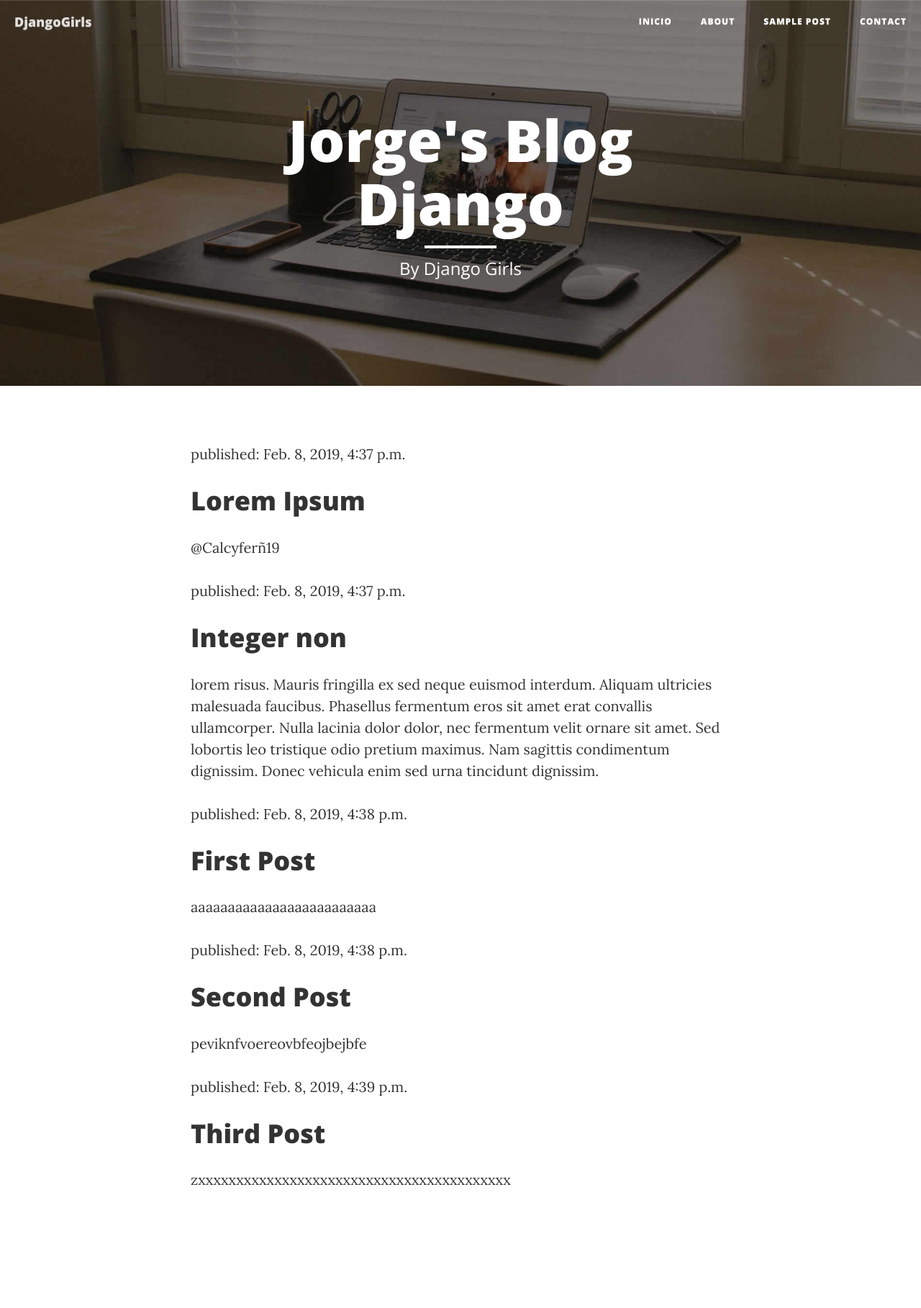
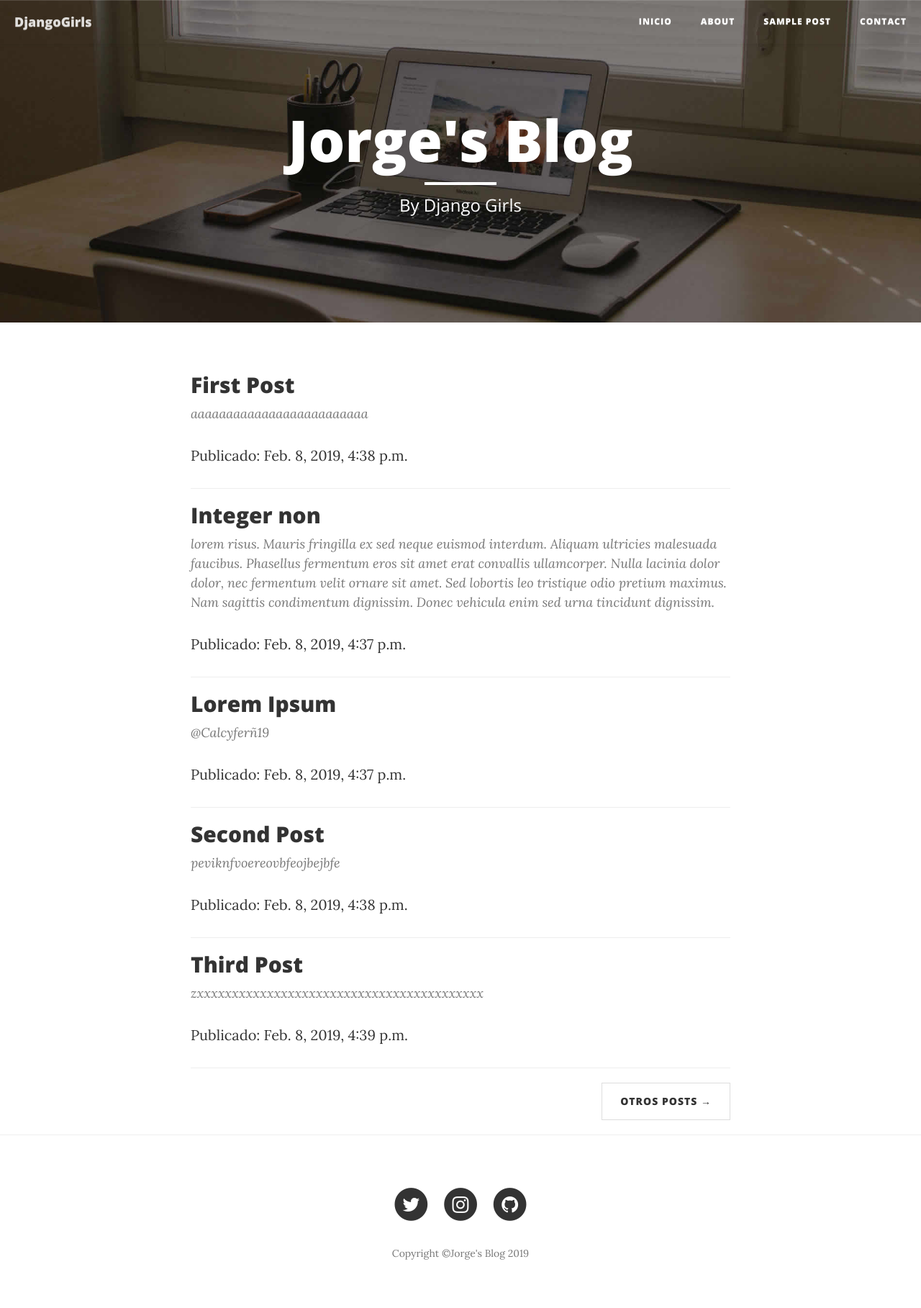
Before and after one commit to JorgeRomeros/New-Blog, a Django app: page / in a window 1280 px wide. Shown: the whole page at 72% size. Before the commit the page ends 1646 px from the top, so only its background shows below. Run offline with Django 3.2, Linux system fonts and the light colour scheme; data comes from the database, SQL or seed files in the repository; some libraries are stand-ins or nearby versions.

Commit message:
Agrego footer, older post y js
actualizacion a template

```diff
--- a/blog/templates/blog/post_list.html
+++ b/blog/templates/blog/post_list.html
@@ -1,14 +1,15 @@
 {% load static %}
 <html>
     <head>
+        <title>Jorge's Blog</title>
         <title>Django Girls blog</title>
         <link rel="stylesheet" href="//maxcdn.bootstrapcdn.com/bootstrap/3.2.0/css/bootstrap.min.css">
         <link rel="stylesheet" href="//maxcdn.bootstrapcdn.com/bootstrap/3.2.0/css/bootstrap-theme.min.css">
         <!--<link rel="stylesheet" href="{% static 'css/blog.css' %}">-->
         <!-- Css3 -->
-        <link rel="stylesheet" href="{% static 'css/clean-blog.css' %}">
-        <link rel="stylesheet" href="{% static 'css/clean-blog.min.css' %}">
-
+        <link href="{% static 'vendor/bootstrap/css/bootstrap.min.css' %}" rel="stylesheet">
+        <!--<link href="{% static 'css/clean-blog.css' %}" rel="stylesheet">-->
+        <link href="{% static 'css/clean-blog.min.css' %}" rel="stylesheet" >
         <!-- Fuentes -->
         <link href="{% static 'vendor/font-awesome/css/font-awesome.min.css' %}" rel="stylesheet" type="text/css">
         <link href='https://fonts.googleapis.com/css?family=Lora:400,700,400italic,700italic' rel='stylesheet' type='text/css'>
@@ -55,7 +56,7 @@
             <div class="row">
                 <div class="col-lg-8 col-lg-offset-2 col-md-10 col-md-offset-1">
                     <div class="site-heading">
-                        <h1>Jorge's Blog Django</h1>
+                        <h1>Jorge's Blog</h1>
                         <hr class="small">
                         <span class="subheading">By Django Girls</span>
                     </div>
@@ -63,24 +64,77 @@
             </div>
         </div>
      </header>
-
-
-        <div class="content container">
+        <div class="content container"><!--Div Class content container -->
             <div class="row">
                 <div class="col-lg-8 col-lg-offset-2 col-md-10 col-md-offset-1">
                     <div class="post-preview">
-                    {% for post in posts %}
-                        <div class="post">
-                            <div class="date">
-                                <p>published: {{ post.published_date }}</p>
-                            </div>
-                            <h1><a href="">{{ post.title }}</a></h1>
-                            <p>{{ post.text|linebreaksbr }}</p>
-                        </div>
-                    {% endfor %}
-                   <div class="post-preview">
+                        {% for post in posts %}
+                                <h2 class="post-title"><a href="">{{ post.title }}</a></h2>
+                                <p class="post-meta">{{ post.text|linebreaksbr }}</p>
+                                <div class="date">
+                                    <p class="post-meta">Publicado: {{ post.published_date }}</p>
+                                </div>
+                                <hr>
+                        {% endfor %}
+                        <ul class="pager">
+                            <li class="next">
+                                <a href="#">Otros Posts &rarr;</a>
+                            </li>
+                        </ul>
+                    </div>
                 </div>
             </div>
-        </div>
+        </div> <!--Div Class content container -->
+
+        <hr>
+        <!-- Footer -->
+           <footer>
+               <div class="container">
+                   <div class="row">
+                       <div class="col-lg-8 col-lg-offset-2 col-md-10 col-md-offset-1">
+                           <ul class="list-inline text-center">
+                               <li>
+                                   <a href="#">
+                                       <span class="fa-stack fa-lg">
+                                           <i class="fa fa-circle fa-stack-2x"></i>
+                                           <i class="fa fa-twitter fa-stack-1x fa-inverse"></i>
+                                       </span>
+                                   </a>
+                               </li>
+                               <li>
+                                   <a href="#">
+                                       <span class="fa-stack fa-lg">
+                                           <i class="fa fa-circle fa-stack-2x"></i>
+                                           <i class="fa fa-instagram fa-stack-1x fa-inverse"></i>
+                                       </span>
+                                   </a>
+                               </li>
+                               <li>
+                                   <a href="https://github.com/JorgeRomeros/" target="_blank">
+                                       <span class="fa-stack fa-lg">
+                                           <i class="fa fa-circle fa-stack-2x"></i>
+                                           <i class="fa fa-github fa-stack-1x fa-inverse"></i>
+                                       </span>
+                                   </a>
+                               </li>
+                           </ul>
+                           <p class="copyright text-muted">Copyright &copy;Jorge's Blog 2019</p>
+                       </div>
+                   </div>
+               </div>
+           </footer>
+           <!-- jQuery -->
+            <script src="{% static 'vendor/jquery/jquery.min.js' %}"></script>
+
+            <!-- Bootstrap Core JavaScript -->
+            <script src="{% static 'vendor/bootstrap/js/bootstrap.min.js' %}"></script>
+
+            <!-- Contact Form JavaScript -->
+            <script src="{% static 'js/jqBootstrapValidation.js' %}"></script>
+            <script src="{% static 'js/contact_me.js' %}"></script>
+
+            <!-- Theme JavaScript -->
+            <script src="{% static 'js/clean-blog.min.js' %}"></script>
+
     </body>
 </html>
--- a/blog/views.py
+++ b/blog/views.py
@@ -3,5 +3,5 @@
 from .models import Post
 
 def post_list(request):
-    posts = Post.objects.filter(published_date__lte=timezone.now()).order_by('published_date')
+    posts = Post.objects.filter(published_date__lte=timezone.now()).order_by('title')
     return render(request, 'blog/post_list.html', {'posts': posts})
```
